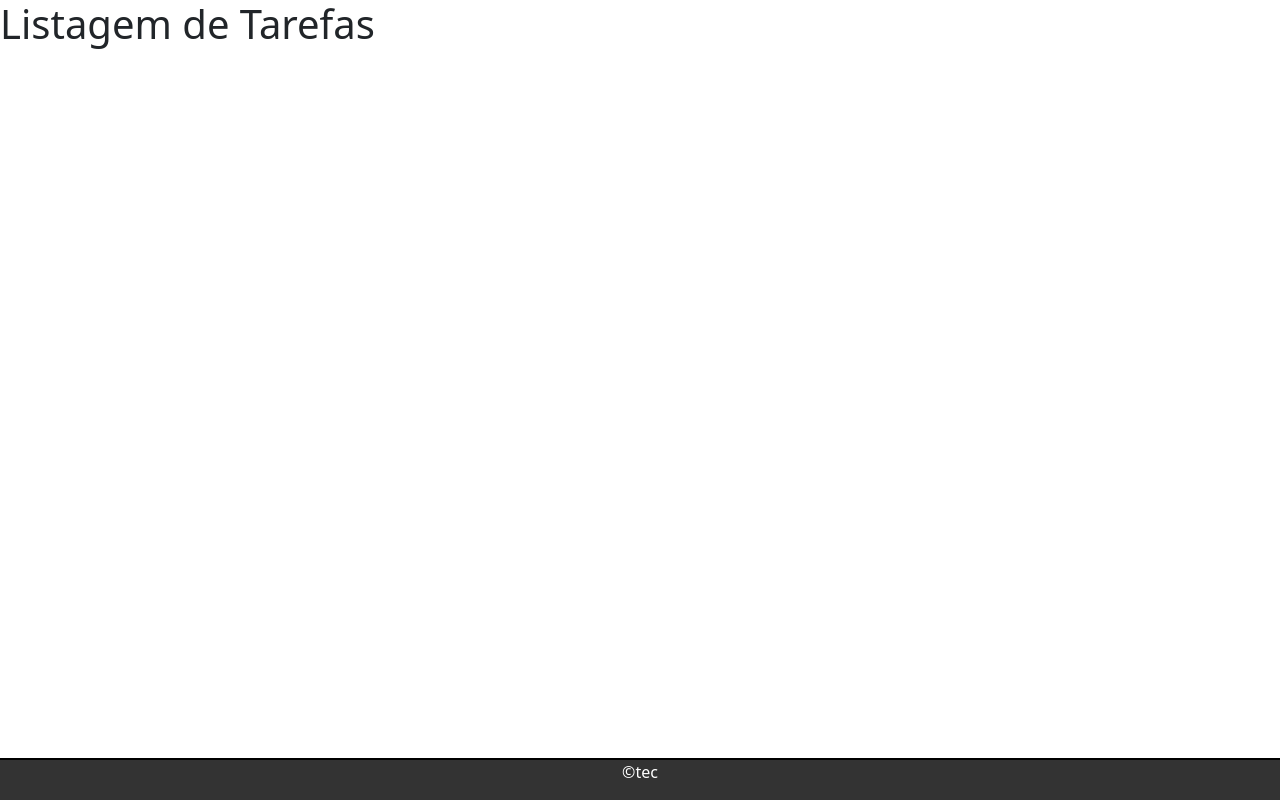
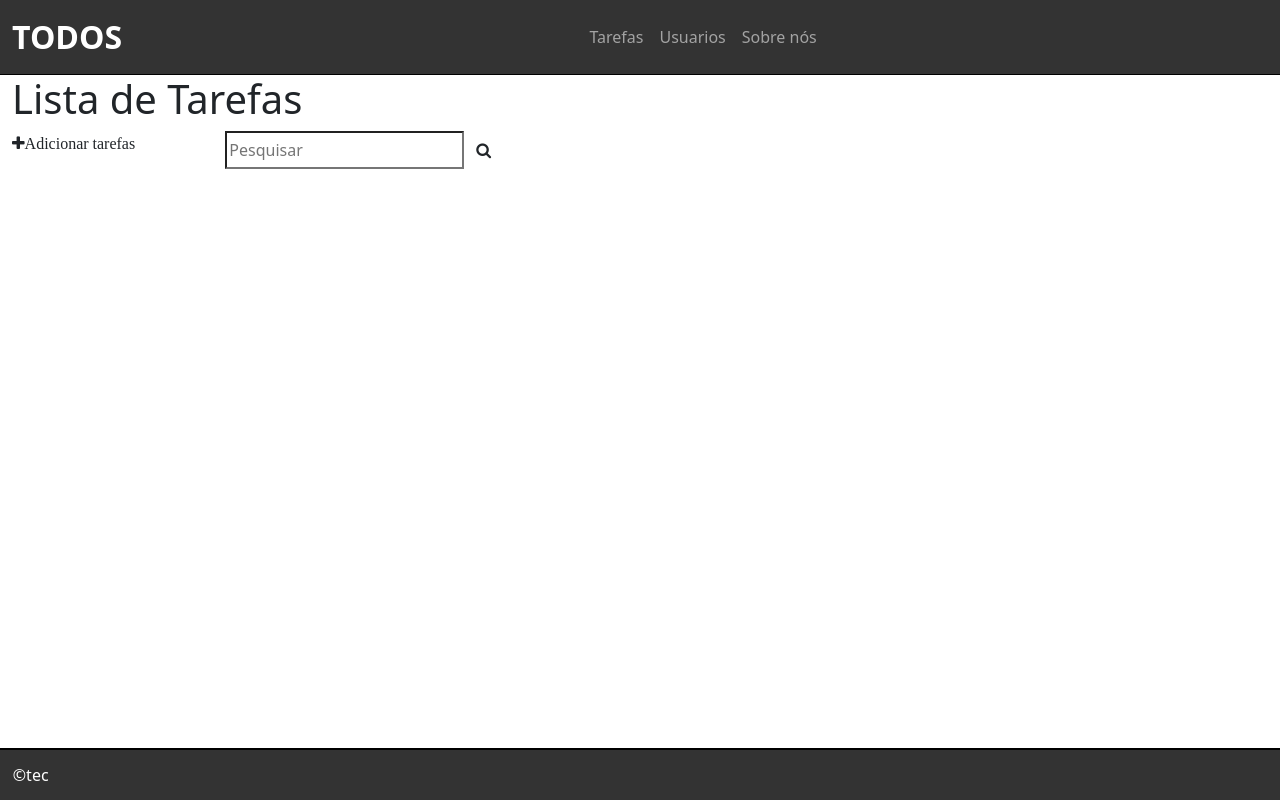
Before and after one commit to VG175/Django-Todo, a Django app: page / in a window 1280 px wide. Run offline with Django 5.2, Linux system fonts and the light colour scheme.

Commit message:
Atualização
Adicionado divs e tags ao projeto.

```diff
--- a/tarefas/static/css/style.css
+++ b/tarefas/static/css/style.css
@@ -1,6 +1,31 @@
+/* Corpo geral do codigo */
+body{
+    margin: 0 !important;
+    padding: 0 !important;
+}
+/* NAVBAR */
+.navbar{
+    background-color: #333!important; /*Cor de fundo*/
+    border-bottom: 1px solid black !important;
+}
+.navbar-nav{
+    margin: auto !important; /*Centralizar ao meio*/
+}
+.navbar-brand{
+    font-weight: bold !important;
+    font-size: 2em !important;
+}
+.nav.link{
+    color: white !important;
+    font-size:1.5em !important;
+    letter-spacing: 2px !important;
+}
 footer{
     background-color: #333!important;
     border-top: 2px solid black !important;
     color: white !important;
     text-align: center !important;
+    display: flex !important;
+    align-items: center !important;
+    padding: 0.8em !important;
 }
--- a/tarefas/static/js/script.js
+++ /dev/null
@@ -1 +0,0 @@
-console.log('Funcionol');
--- a/templates/tarefas/list.html
+++ b/templates/tarefas/list.html
@@ -2,27 +2,72 @@
 <!DOCTYPE html>
 <html lang="pt-br">
   <head>
-    <meta charset="UTF-8">
-    <meta name="viewport" content="width=device-width, initial-scale=1.0">
+    <meta charset="UTF-8" />
+    <meta name="viewport" content="width=device-width, initial-scale=1.0" />
     <title>listagem de tarefas</title>
     <!-- Latest compiled and minified CSS -->
-    <link href="https://cdn.jsdelivr.net/npm/bootstrap@5.3.3/dist/css/bootstrap.min.css" rel="stylesheet">
-    <link rel="stylesheet" href="{% static '\css\style.css' %}">
-    <h1>Listagem de Tarefas</h1>
+    <link
+      href="https://cdn.jsdelivr.net/npm/bootstrap@5.3.3/dist/css/bootstrap.min.css"
+      rel="stylesheet"
+    />
+    <link rel="stylesheet" href="https://cdnjs.cloudflare.com/ajax/libs/font-awesome/4.7.0/css/font-awesome.min.css">
+    <link rel="stylesheet" href="{% static '\css\style.css' %}" />
   </head>
   <body>
     <header>
-
+      <nav class="navbar navbar-expand-sm navbar-dark bg-dark">
+        <div class="container-fluid">
+          <a class="navbar-brand" href="javascript:void(0)">TODOS</a>
+          <button
+            class="navbar-toggler"
+            type="button"
+            data-bs-toggle="collapse"
+            data-bs-target="#mynavbar"
+          >
+            <span class="navbar-toggler-icon"></span>
+          </button>
+          <div class="collapse navbar-collapse" id="mynavbar">
+            <ul class="navbar-nav me-auto">
+              <li class="nav-item">
+                <a class="nav-link" href="javascript:void(0)">Tarefas</a>
+              </li>
+              <li class="nav-item">
+                <a class="nav-link" href="javascript:void(0)">Usuarios</a>
+              </li>
+              <li class="nav-item">
+                <a class="nav-link" href="javascript:void(0)">Sobre nós</a>
+              </li>
+            </ul>
+          </div>
+        </div>
+      </nav>
     </header>
-
-    <main>
-
+    <main class="container-fluid">
+      <div class="list-div">
+        <h1>Lista de Tarefas</h1>
+        <div class="row">
+          <div class="col-sm-2">
+            <a id="add-button"></a>
+            <i class="fa fa-plus">Adicionar tarefas</i>
+          </div>
+          <div class="col-sm-10">
+            <div class="input-group">
+              <input
+                type="text"
+                class="for-control"
+                placeholder="Pesquisar"
+                name="search"/>
+              <div class="input-group-btn">
+                <button class="btn btn-defalt" type="submit">
+                  <i class="fa fa-search"></i>
+                </button>
+              </div>
+            </div>
+          </div>
+        </div>
+      </div>
     </main>
-
-    <footer class="fixed-bottom">
-        <p>&copy;tec</p>
-    </footer>
-
+    <footer class="fixed-bottom">&copy;tec</footer>
   </body>
   <!-- Latest compiled JavaScript -->
   <script src="https://cdn.jsdelivr.net/npm/bootstrap@5.3.3/dist/js/bootstrap.bundle.min.js"></script>
```
Lines whose indentation alone changed are shown as unchanged.
